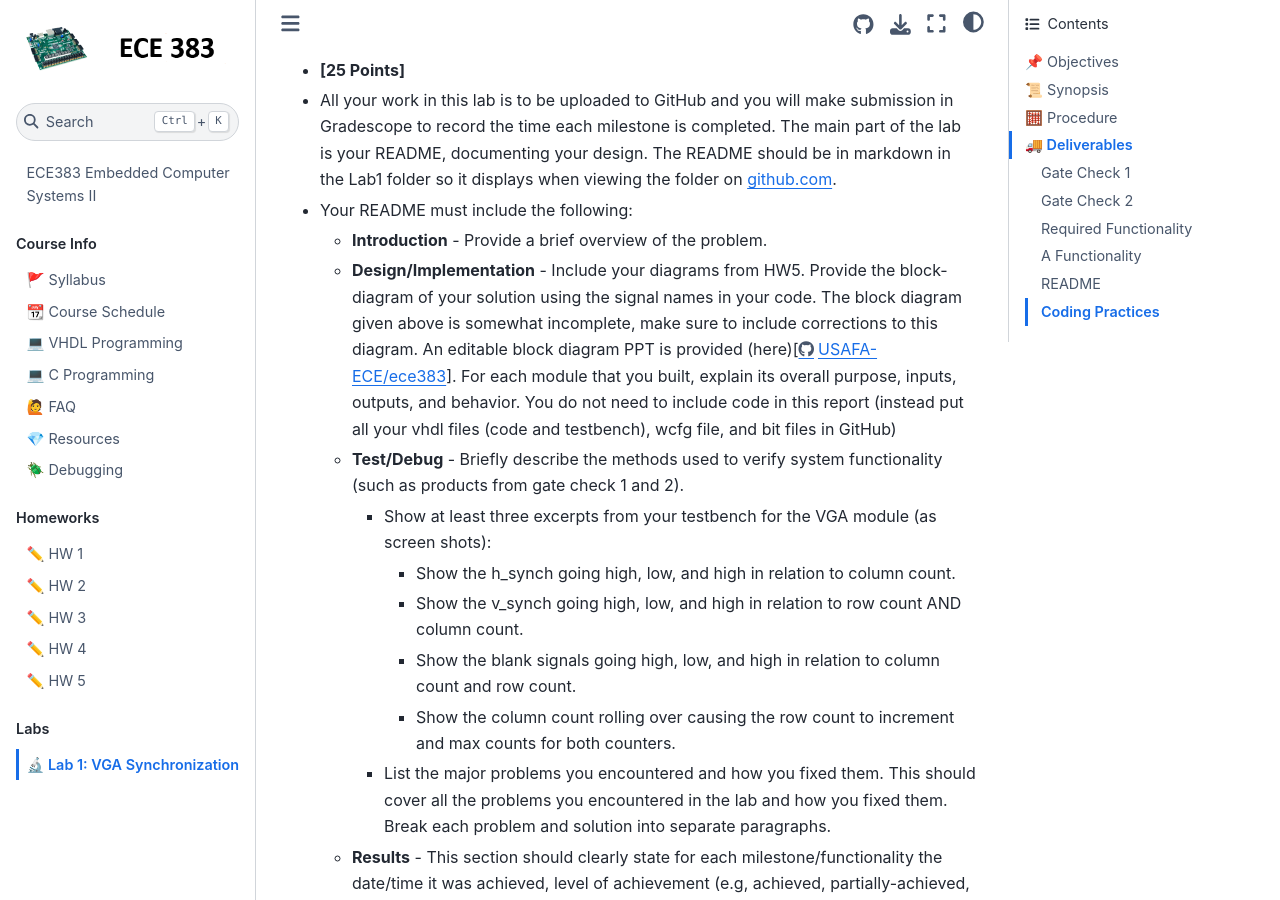
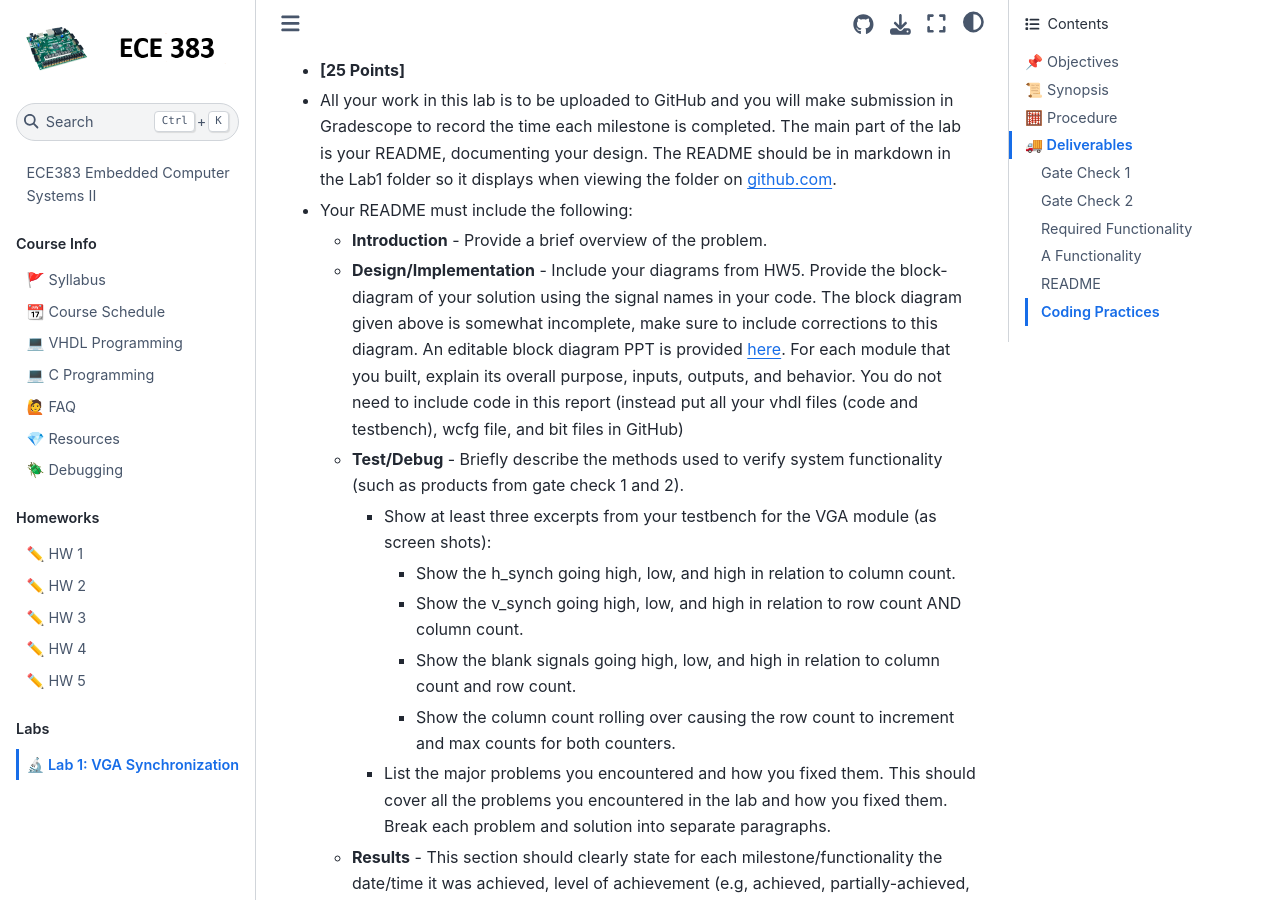
Before and after one commit to USAFA-ECE/ece383, a Jupyter Book: the page built from book/Assignments/lab1.md, in a window 1280 px wide and 900 px high, scrolled down 10084 px. Built offline with Jupyter Book 1.0.4 settings and Sphinx 7.4.7 and the Sphinx Book theme 1.1.4, drawn with Linux system fonts in a browser that asks for light colours; pages that are not in the unit, such as notebooks, are missing from menus.

Commit message:
Update lab1.md

```diff
--- a/book/Assignments/lab1.md
+++ b/book/Assignments/lab1.md
@@ -201,7 +201,7 @@ Your Digilent board will have a lot of connections required to make this lab wor
 - All your work in this lab is to be uploaded to GitHub and you will make submission in Gradescope to record the time each milestone is completed. The main part of the lab is your README, documenting your design. The README should be in markdown in the Lab1 folder so it displays when viewing the folder on github.com.
 - Your README must include the following:
   - **Introduction** - Provide a brief overview of the problem.
-  - **Design/Implementation** - Include your diagrams from HW5. Provide the block-diagram of your solution using the signal names in your code. The block diagram given above is somewhat incomplete, make sure to include corrections to this diagram. An editable block diagram PPT is provided (here)[https://github.com/USAFA-ECE/ece383/raw/refs/heads/main/book/Assignments/files/Lab01_Block_Diagram.pptx]. For each module that you built, explain its overall purpose, inputs, outputs, and behavior. You do not need to include code in this report (instead put all your vhdl files (code and testbench), wcfg file, and bit files in GitHub)
+  - **Design/Implementation** - Include your diagrams from HW5. Provide the block-diagram of your solution using the signal names in your code. The block diagram given above is somewhat incomplete, make sure to include corrections to this diagram. An editable block diagram PPT is provided [here](https://github.com/USAFA-ECE/ece383/raw/refs/heads/main/book/Assignments/files/Lab01_Block_Diagram.pptx). For each module that you built, explain its overall purpose, inputs, outputs, and behavior. You do not need to include code in this report (instead put all your vhdl files (code and testbench), wcfg file, and bit files in GitHub)
   - **Test/Debug** - Briefly describe the methods used to verify system functionality (such as products from gate check 1 and 2).
     - Show at least three excerpts from your testbench for the VGA module (as screen shots):
       - Show the h_synch going high, low, and high in relation to column count.
```
